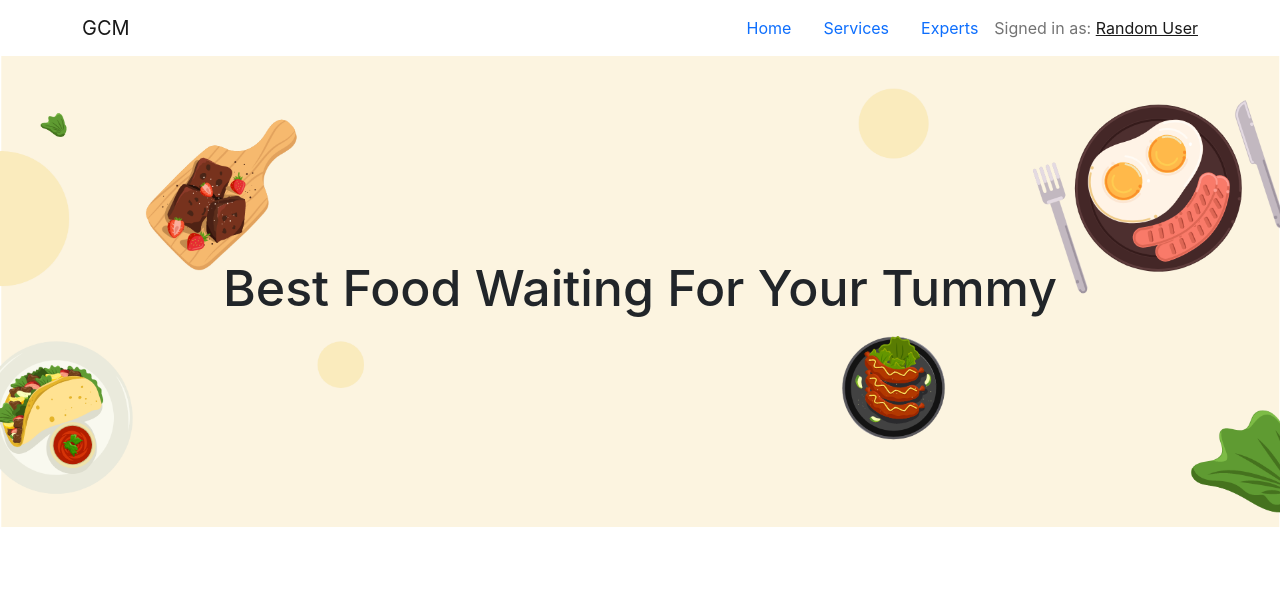
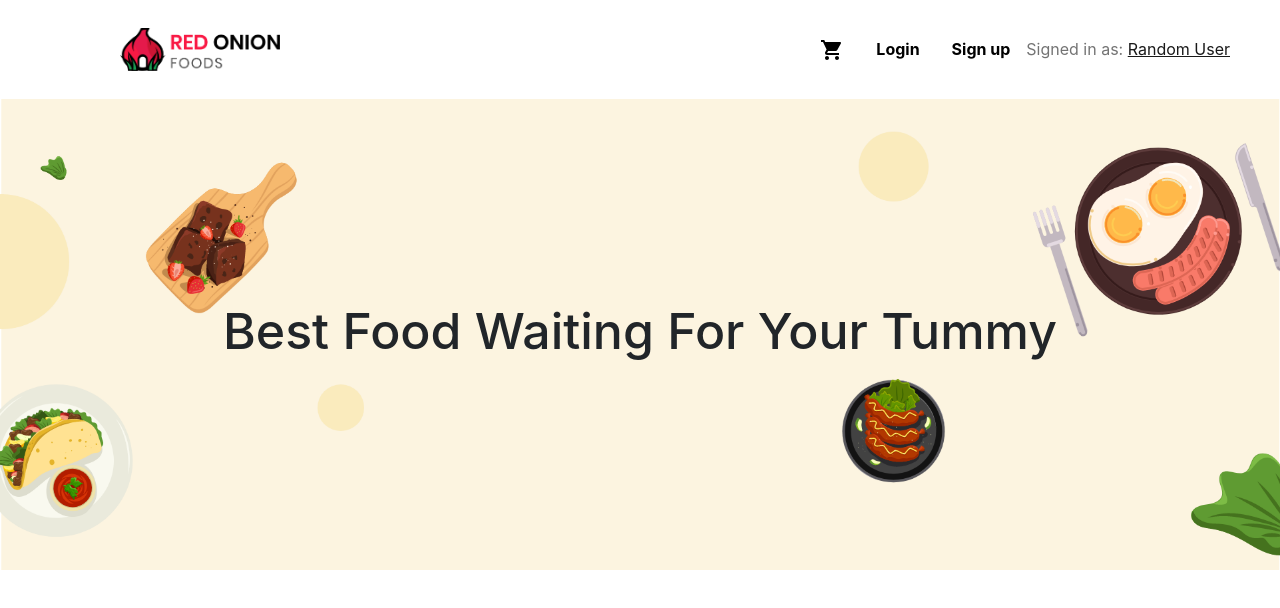
Before and after one commit to minhaj-boop/gorom-peyaj, a React (Create React App) app: page / in a window 1280 px wide. Shown: the top 608 px of the page. Built offline with nearby package versions, Linux system fonts and the light colour scheme.

Commit message:
header fixed

```diff
--- a/package.json
+++ b/package.json
@@ -5,6 +5,7 @@
   "dependencies": {
     "@emotion/react": "^11.7.1",
     "@emotion/styled": "^11.6.0",
+    "@material-ui/icons": "^4.11.2",
     "@mui/material": "^5.2.8",
     "@testing-library/jest-dom": "^5.16.1",
     "@testing-library/react": "^12.1.2",
@@ -26,8 +27,7 @@
   },
   "eslintConfig": {
     "extends": [
-      "react-app",
-      "react-app/jest"
+      "react-app"
     ]
   },
   "browserslist": {
--- a/src/Pages/Home/Banner/Banner.js
+++ b/src/Pages/Home/Banner/Banner.js
@@ -1,7 +1,7 @@
 import React from 'react';
 import './Banner.css';
 import bannerImg from '../../../images/bannerbackground.png';
-import { Button } from 'react-bootstrap';
+import { Button } from '@mui/material';
 
 
 const Banner = () => {
--- /dev/null
+++ b/src/Pages/Shared/Header/Header.css
@@ -0,0 +1,20 @@
+.mar-10 {
+   margin-left: 120px;
+   padding-top: 20px;
+   padding-bottom: 20px;
+}
+
+.margin-10 {
+    margin-right: 50px;
+    padding-top: 20px;
+    padding-bottom: 20px;
+}
+
+.color {
+    color: black;
+    font-weight: 700;
+}
+
+.color:hover {
+    color: rgb(199, 191, 191);
+}
--- a/src/Pages/Shared/Header/Header.js
+++ b/src/Pages/Shared/Header/Header.js
@@ -1,27 +1,35 @@
 import React from 'react';
-import { Container, Nav, Navbar } from 'react-bootstrap';
+import { Nav, Navbar } from 'react-bootstrap';
 import { Link } from 'react-router-dom';
+import logo from '../../../images/logo2.png';
+import ShoppingCartIcon from '@material-ui/icons/ShoppingCart';
+import './Header.css';
 
 const Header = () => {
     return (
         <>
-            <Navbar sticky="top" bg="white" variant="light" collapseOnSelect expand="lg">
-                <Container>
-                    <Navbar.Brand href="#home">GCM</Navbar.Brand>
-                    <Navbar.Toggle />
-                    <Navbar.Collapse className="justify-content-end">
-                        <Nav.Link bg="dark" as={Link} to="/home#home">Home</Nav.Link>
-                        <Nav.Link bg="dark" as={Link} to="/home#services">Services</Nav.Link>
-                        <Nav.Link bg="dark" as={Link} to="/home#experts">Experts</Nav.Link>
-                        {/* {user?.email ?
+            <Navbar sticky="top" variant="light" collapseOnSelect expand="lg">
+
+                <Navbar.Brand className="mar-10" href="#home"><img
+                    src={logo}
+                    width="160"
+                    className="d-inline-block align-top"
+                    alt=""
+                /></Navbar.Brand>
+                <Navbar.Toggle />
+                <Navbar.Collapse className="justify-content-end margin-10">
+                    <Nav.Link className="color" as={Link} to="/home#home"><ShoppingCartIcon /></Nav.Link>
+                    <Nav.Link className="color" as={Link} to="/home#services">Login</Nav.Link>
+                    <Nav.Link className="color" as={Link} to="/home#experts">Sign up</Nav.Link>
+                    {/* {user?.email ?
                             <Button onClick={logOut} variant="light">Logout</Button> :
                             <Nav.Link as={Link} to="/login">Login</Nav.Link>
                         } */}
-                        <Navbar.Text>
-                            <span>Signed in as: <a href="#login">Random User</a></span>
-                        </Navbar.Text>
-                    </Navbar.Collapse>
-                </Container>
+                    {<Navbar.Text>
+                        <span>Signed in as: <a href="#">Random User</a></span>
+                    </Navbar.Text>}
+                </Navbar.Collapse>
+
             </Navbar>
         </>
     );
```
Also changed, not shown: 1 other file (tests, documents, lock files or other folders).
